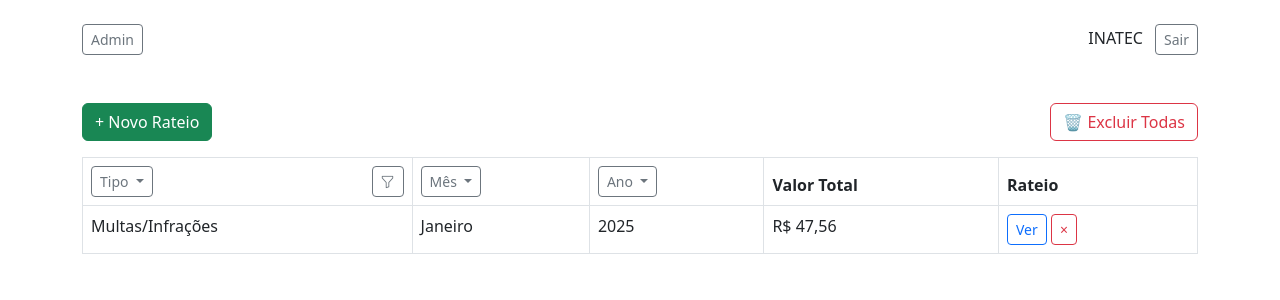
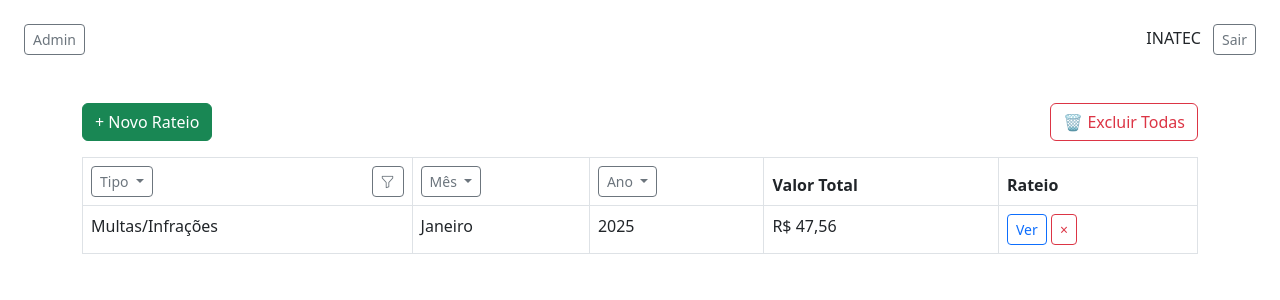
Before and after one commit to Egewarth05/RATEIO, a Django app: page /despesas/ in a window 1280 px wide. Shown: the top 300 px of the page. Run offline with Django 5.2, Linux system fonts and the light colour scheme; a user stored in the database is signed in; data comes from the database, SQL or seed files in the repository.

Commit message:
Update base.html

```diff
--- a/sistema_rateio/templates/base.html
+++ b/sistema_rateio/templates/base.html
@@ -11,32 +11,32 @@
     <link rel="stylesheet" href="https://cdn.jsdelivr.net/npm/bootstrap-icons@1.10.5/font/bootstrap-icons.css">
     <link rel="stylesheet" href="{% static 'css/style.css' %}">
 </head>
-<body class="container py-4">
-    <nav class="mb-4 d-flex justify-content-between align-items-center">
-      <!-- LADO ESQUERDO: botão Admin -->
+<body class="pb-4">
+
+  {# NÃO exibe nav em /despesas/nova/ #}
+  {% if request.path != '/despesas/nova/' %}
+    <nav class="container-fluid px-4 mt-4 mb-4 d-flex justify-content-between align-items-center">
       <div>
         {% if user.is_authenticated %}
-          <a href="{% url 'admin:index' %}" class="btn btn-outline-secondary btn-sm">
-            Admin
-          </a>
+          <a href="{% url 'admin:index' %}" class="btn btn-outline-secondary btn-sm">Admin</a>
         {% endif %}
       </div>
-
-      <!-- LADO DIREITO: usuário e logout -->
       <div class="text-end">
         {% if user.is_authenticated %}
           <span class="me-2">{{ user.username }}</span>
           <form method="post" action="{% url 'logout' %}" class="d-inline">
             {% csrf_token %}
-            <button type="submit" class="btn btn-outline-secondary btn-sm">
-              Sair
-            </button>
+            <button type="submit" class="btn btn-outline-secondary btn-sm">Sair</button>
           </form>
         {% endif %}
       </div>
     </nav>
+  {% endif %}
+      </div>
+    </nav>
 
-    <br>
+    <div class="container">
+        <br>
 
     {% block content %}
     {% endblock %}
@@ -51,6 +51,6 @@
       });
     </script>
     {% endblock %}
-
+</div>
 </body>
 </html>
```
